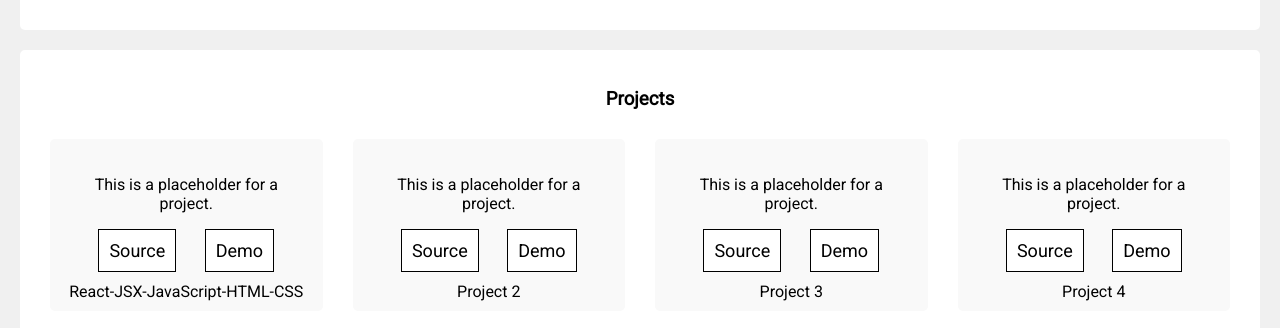
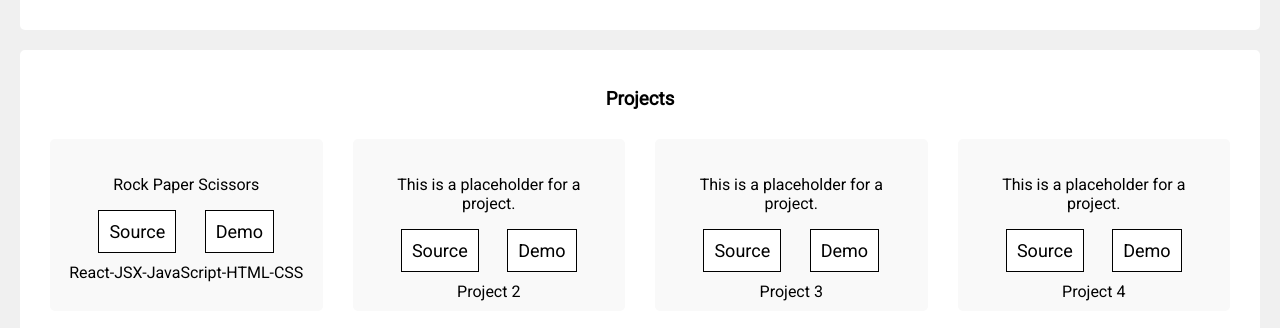
Before and after one commit to borbxr/borbxr.github.io, a plain HTML site: page index.html in a window 1280 px wide. Shown: the part 472-800 px from the top of the page. Drawn offline with Linux system fonts and the light colour scheme.

Commit message:
added project # 1 to site

```diff
--- a/index.html
+++ b/index.html
@@ -41,7 +41,7 @@
                 <div class="container">
                     <div class="project-item">
                         <div class="project-box">
-                            <p> This is a placeholder for a project. </p>
+                            <p> Rock Paper Scissors </p>
                             <div class="project-button">
                                 <a class="project-btn" href="https://github.com/borbxr/projects/tree/main/my-app">Source</a>
                                 <a class="project-btn" href="#">Demo</a>
```
